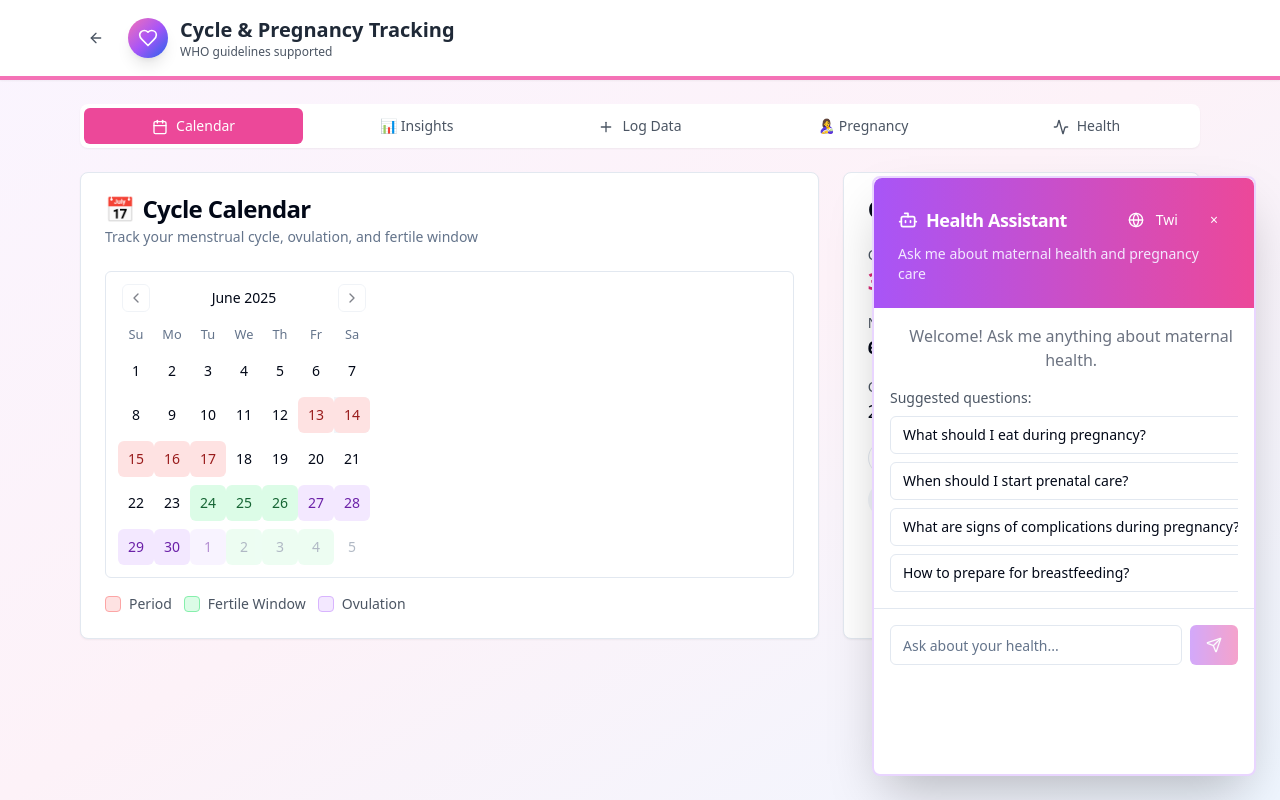
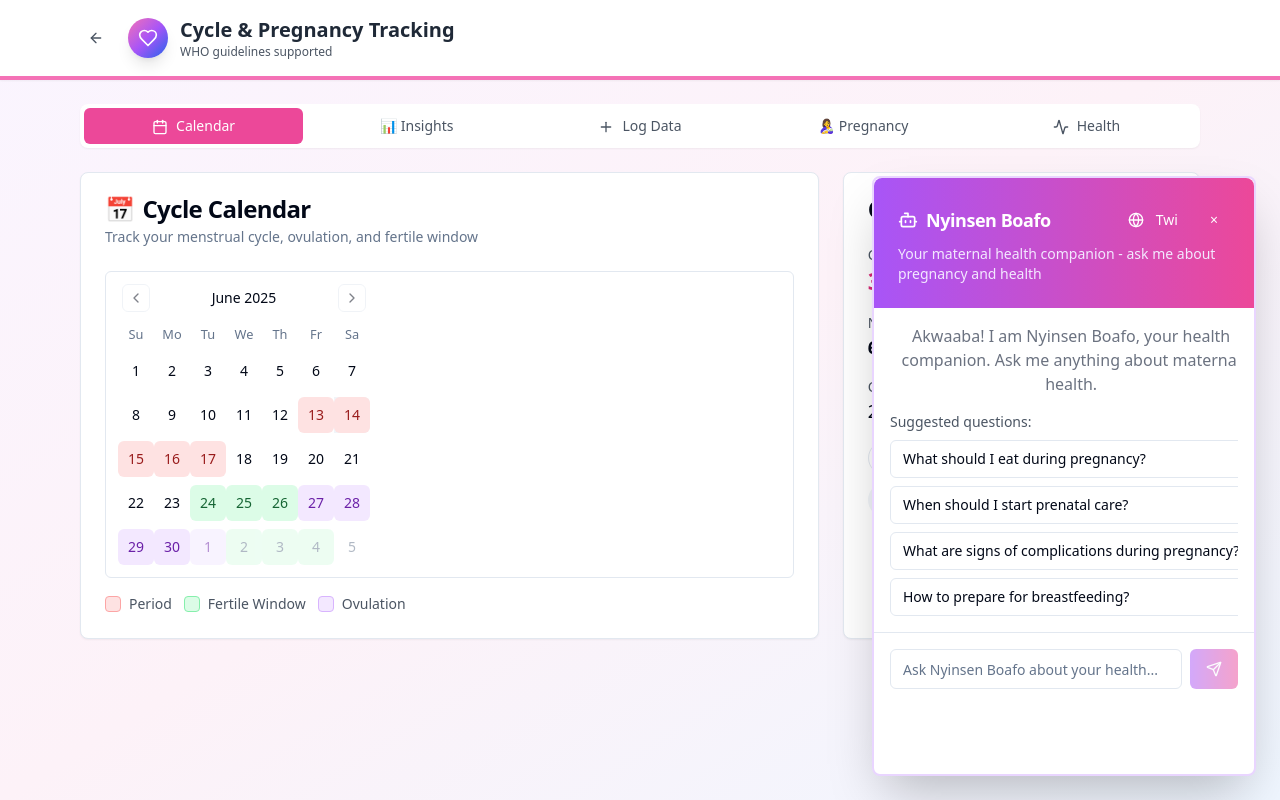
Before and after one commit to ababs17/PregCare-ghana, a React (Vite) app: page /cycle-tracking in a window 1280 px wide. Both pictures are taken after a click on the button 1228 px from the left and 748 px from the top of the page. Built offline with nearby package versions, Linux system fonts and the light colour scheme.

Commit message:
Refactor: Use Anthropic AI and rename chatbot
Use Anthropic AI service for the chatbot and rename "Health Assistant" to "Nyinsen Boafo".

```diff
--- a/src/components/HealthChatbot.tsx
+++ b/src/components/HealthChatbot.tsx
@@ -72,7 +72,7 @@ const HealthChatbot = () => {
       console.error('Error sending message:', error);
       toast({
         title: "Error",
-        description: "Failed to get response from health assistant. Please try again.",
+        description: "Failed to get response from Nyinsen Boafo. Please try again.",
         variant: "destructive",
       });
     } finally {
@@ -122,7 +122,7 @@ const HealthChatbot = () => {
           <div className="flex items-center justify-between">
             <div className="flex items-center space-x-2">
               <Bot className="h-5 w-5" />
-              <CardTitle className="text-lg">Health Assistant</CardTitle>
+              <CardTitle className="text-lg">Nyinsen Boafo</CardTitle>
             </div>
             <div className="flex items-center space-x-2">
               <Button
@@ -146,8 +146,8 @@ const HealthChatbot = () => {
           </div>
           <p className="text-sm text-purple-100">
             {language === 'english'
-              ? 'Ask me about maternal health and pregnancy care'
-              : 'Bisaa me nsɛm fa ɔba wo yam ne nyinsɛn ho'
+              ? 'Your maternal health companion - ask me about pregnancy and health'
+              : 'Wo nyinsɛn ne akwahosan boafoɔ - bisaa me nsɛm fa nyinsɛn ne akwahosan ho'
             }
           </p>
         </CardHeader>
@@ -158,8 +158,8 @@ const HealthChatbot = () => {
               <div className="space-y-4">
                 <div className="text-center text-gray-500 mb-4">
                   {language === 'english'
-                    ? 'Welcome! Ask me anything about maternal health.'
-                    : 'Akwaaba! Bisaa me nsɛm biara fa ɔba wo yam ho.'
+                    ? 'Akwaaba! I am Nyinsen Boafo, your health companion. Ask me anything about maternal health.'
+                    : 'Akwaaba! Me ne Nyinsen Boafo, wo akwahosan boafoɔ. Bisaa me nsɛm biara fa ɔba wo yam ho.'
                   }
                 </div>
                 <div className="space-y-2">
@@ -229,7 +229,7 @@ const HealthChatbot = () => {
                   <div className="flex items-center space-x-2">
                     <Loader2 className="h-4 w-4 animate-spin" />
                     <p className="text-sm text-gray-600">
-                      {language === 'english' ? 'Thinking...' : 'Meredwene...'}
+                      {language === 'english' ? 'Nyinsen Boafo is thinking...' : 'Nyinsen Boafo redwene...'}
                     </p>
                   </div>
                 </div>
@@ -246,8 +246,8 @@ const HealthChatbot = () => {
                 onKeyPress={handleKeyPress}
                 placeholder={
                   language === 'english'
-                    ? 'Ask about your health...'
-                    : 'Bisaa wo akwahosan ho nsɛm...'
+                    ? 'Ask Nyinsen Boafo about your health...'
+                    : 'Bisaa Nyinsen Boafo wo akwahosan ho nsɛm...'
                 }
                 disabled={isLoading}
                 className="flex-1"
```
Also changed, not shown: 1 other file (tests, documents, lock files or other folders).
